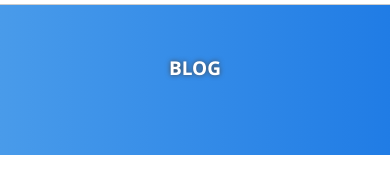
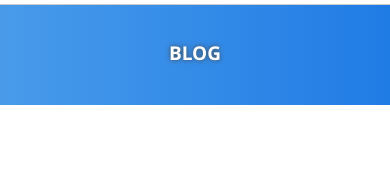
Before and after one commit to alex280496/WebResponsiva, a plain HTML site: page blog.html in a window 390 px wide. Shown: the part 131-324 px from the top of the page. Drawn offline with Linux system fonts and the light colour scheme.

Commit message:
Haciendo la web resposiva mediante medias query con css

```diff
--- a/assets/css/styles.css
+++ b/assets/css/styles.css
@@ -341,6 +341,9 @@ textarea{
         padding-top: 115px;
         font-size: 25px;
     }
+    .mid-form{
+        width: 70%;
+    }
 
 }
 @media (max-width:493px){
@@ -365,6 +368,10 @@ textarea{
         font-size: 19px;
         padding-top: 30px;
     }
-
-
+    #slider.slider-small{
+        height: 100px;
+    }
+    #slider.slider-small h1{
+        padding-top: 35px;
+    }
 }
--- a/blog.html
+++ b/blog.html
@@ -4,7 +4,7 @@
 <head>
     <meta charset="utf-8">
     <title Maquetacion con Html y Css></title>
-
+    <meta name="viewport" content="width=device-width, initial-scale=1.0">
     <!-- cargar los estilos css-->
     <link rel="stylesheet" type="text/css"  href="assets/css/styles.css"/>
 </head>
```
Also changed, not shown: formulario.html (+1 -1 lines).
